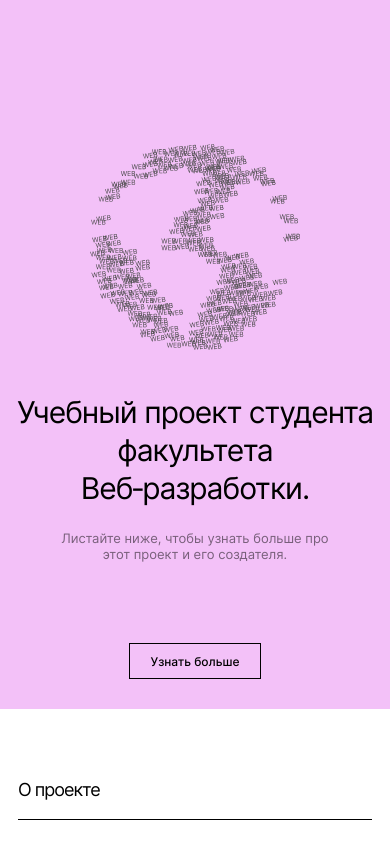
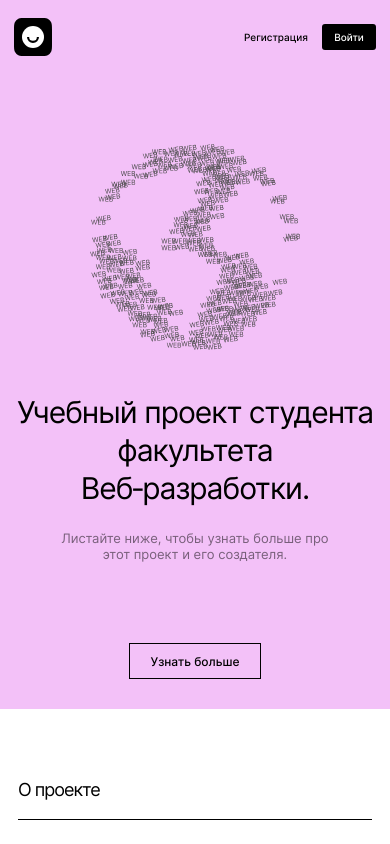
Before and after one commit to artem-chumak/movies-explorer-frontend, a React (Create React App) app: page / in a window 390 px wide. Shown: the top 844 px of the page. Built offline with nearby package versions, Linux system fonts and the light colour scheme.

Commit message:
feat(layout): add NavTab block into header

```diff
--- a/src/components/Header/Header.css
+++ b/src/components/Header/Header.css
@@ -1,12 +1,30 @@
 .header {
   width: 100%;
   margin: 0 auto;
-  min-height: 74px;
   position: absolute;
   top: 0;
+  box-sizing: border-box;
 }
 
 .header__container {
   max-width: 1280px;
   margin: 0 auto;
+  box-sizing: border-box;
+  padding: 0 70px;
+  display: flex;
+  justify-content: space-between;
+  align-items: center;
+  min-height: 74px;
 }
+
+@media screen and (max-width: 768px) {
+  .header__container {
+    padding: 0 30px;
+  }
+}
+
+@media screen and (max-width: 600px) {
+  .header__container {
+    padding: 0 14px;
+  }
+}
--- a/src/components/Header/Header.js
+++ b/src/components/Header/Header.js
@@ -1,9 +1,17 @@
 import "./Header.css";
+import logo from "../../images/logo.svg";
+import NavTab from "../NavTab/NavTab";
 
 function Header() {
   return (
     <header className="header">
-      <div className="header__container"></div>
+      <div className="header__container">
+        <img src={logo} alt="логотип, стилизованный под смайлик" />
+        <NavTab />
+        {/* <nav></nav>
+        <a></a>
+        <button></button> */}
+      </div>
     </header>
   );
 }
--- a/src/components/Main/Main.js
+++ b/src/components/Main/Main.js
@@ -1,5 +1,4 @@
 import "./Main.css";
-import NavTab from "../NavTab/NavTab";
 import Promo from "../Promo/Promo";
 import AboutProject from "../AboutProject/AboutProject";
 import Techs from "../Techs/Techs";
@@ -9,7 +8,6 @@ import Portfolio from "../Portfolio/Portfolio";
 function Main() {
   return (
     <main className="main">
-      <NavTab />
       <Promo />
       <AboutProject />
       <Techs />
--- a/src/components/NavTab/NavTab.css
+++ b/src/components/NavTab/NavTab.css
@@ -0,0 +1,50 @@
+.navtab {
+}
+
+.navtab__reg-link {
+  font-size: 12px;
+  font-weight: 500;
+  line-height: 1.33;
+  margin-right: 30px;
+  transition: 0.2s ease-in;
+}
+
+.navtab__reg-link:hover {
+  opacity: 0.6;
+}
+
+.navtab__entrance-link {
+  box-sizing: border-box;
+  display: inline-block;
+  text-align: center;
+  padding: 8px 10px;
+  width: 76px;
+  height: 32px;
+  border-radius: 3px;
+  background-color: black;
+  color: white;
+  font-size: 12px;
+  font-weight: 500;
+  line-height: 1.33;
+  transition: 0.2s ease-in;
+}
+
+.navtab__entrance-link:hover {
+  opacity: 0.6;
+}
+
+@media screen and (max-width: 600px) {
+  .navtab__entrance-link {
+    padding: 5px 10px;
+    width: 54px;
+    height: 26px;
+    font-size: 10px;
+    line-height: 1.6;
+  }
+
+  .navtab__reg-link {
+    font-size: 10px;
+    line-height: 1.6;
+    margin-right: 14px;
+  }
+}
--- a/src/components/NavTab/NavTab.js
+++ b/src/components/NavTab/NavTab.js
@@ -1,8 +1,11 @@
+import "./NavTab.css"
+
 function NavTab() {
   return (
-    <div>
-
-    </div>
+    <nav className="navtab">
+      <a className="navtab__reg-link">Регистрация</a>
+      <a className="navtab__entrance-link">Войти</a>
+    </nav>
   );
 }
 
--- a/src/components/Promo/Promo.js
+++ b/src/components/Promo/Promo.js
@@ -15,9 +15,15 @@ function Promo() {
               создателя.
             </p>
           </div>
-          <a href="#about-project" className="promo__link">Узнать больше</a>
+          <a href="#about-project" className="promo__link">
+            Узнать больше
+          </a>
         </div>
-        <img src={image} alt="логотип проекта" className="promo__image" />
+        <img
+          src={image}
+          alt="логотип проекта в виде земного шара из повторяющего слова веб"
+          className="promo__image"
+        />
       </div>
     </section>
   );
```
Also changed, not shown: src/images/logo.svg (added).
